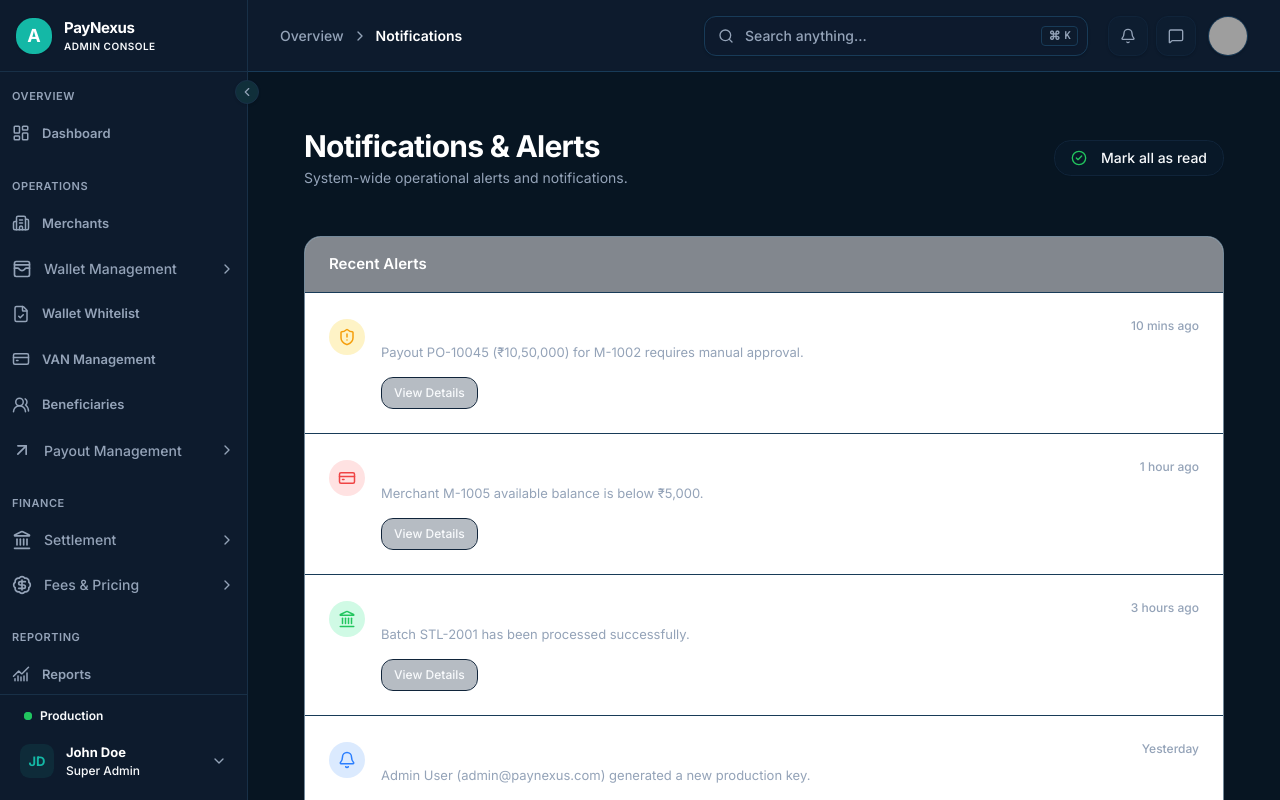
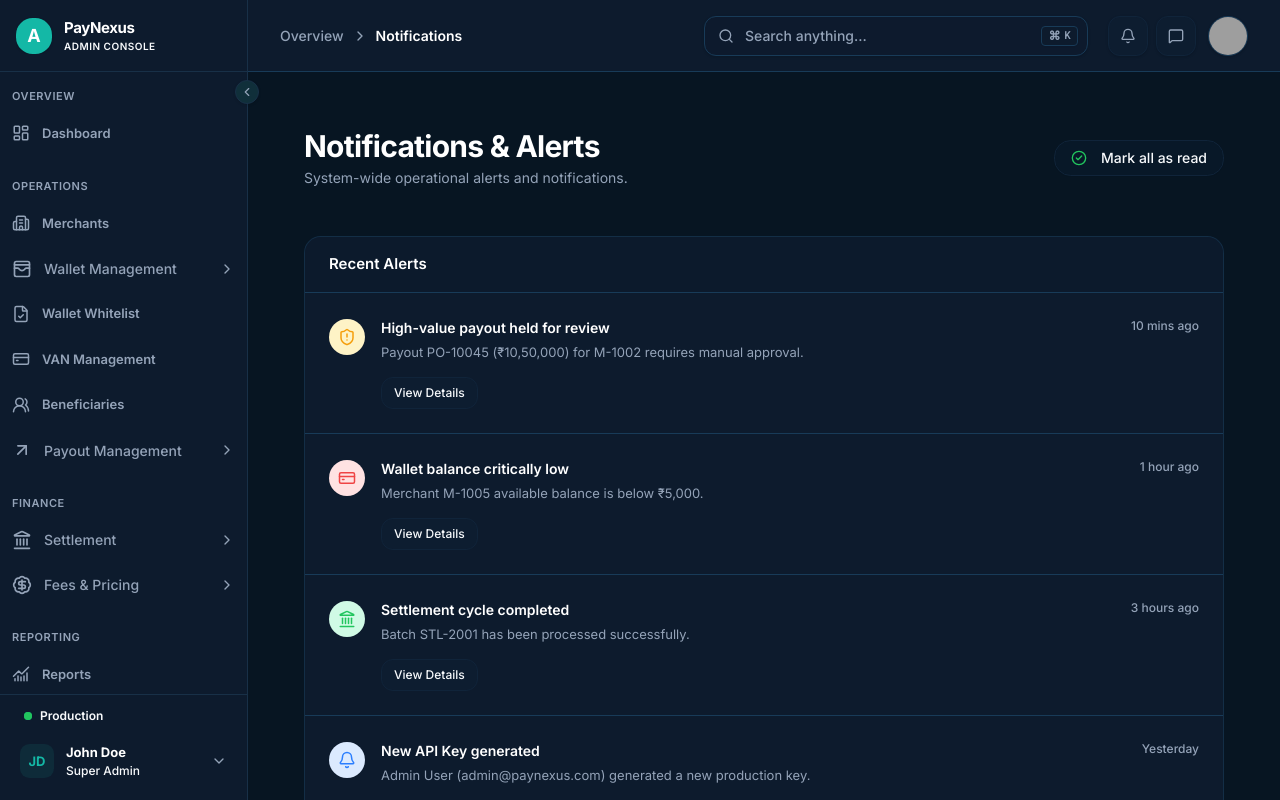
Before and after one commit to 0xkid-root/payoutClone, a Next.js app: page /notifications in a window 1280 px wide. Built offline with nearby package versions, Linux system fonts and the light colour scheme; grey boxes are pictures that could not be loaded.

Commit message:
style: apply dark theme color fixes to notifications-page.tsx

```diff
--- a/src/features/notification/components/notifications-page.tsx
+++ b/src/features/notification/components/notifications-page.tsx
@@ -52,7 +52,7 @@ export default function NotificationsPage() {
  actions={
  <Button
  variant="outline"
-            className="h-9 px-4 rounded-xl border-border/60 bg-white shadow-[0_1px_2px_0_rgba(0,0,0,0.01)] hover:bg-background border-border bg-background dark:hover:bg-card"
+ className="h-9 px-4 rounded-xl border-border/60 shadow-[0_1px_2px_0_rgba(0,0,0,0.01)] hover:bg-card border-border bg-card dark:hover:bg-card"
  >
  <CheckCircle2 className="mr-2 h-4 w-4 text-success" />
  Mark all as read
@@ -60,8 +60,8 @@ export default function NotificationsPage() {
  }
  />
 
-      <div className="flex flex-col rounded-xl border border-border/60 bg-white shadow-[0_1px_2px_0_rgba(0,0,0,0.01)] border-border bg-background overflow-hidden">
-        <div className="px-6 py-4 border-b border-border bg-background/50">
+ <div className="flex flex-col rounded-xl border border-border/60 shadow-[0_1px_2px_0_rgba(0,0,0,0.01)] border-border bg-card overflow-hidden">
+ <div className="px-6 py-4 border-b border-border bg-card/50">
  <h3 className="text-[15px] font-semibold text-foreground dark:text-white">
  Recent Alerts
  </h3>
@@ -70,7 +70,7 @@ export default function NotificationsPage() {
  {alerts.map((alert, i) => (
  <div
  key={i}
-              className={`flex items-start gap-4 p-5 sm:p-6 transition-colors hover:bg-background/80 dark:hover:bg-card/30 ${i !== alerts.length - 1 ? "border-b border-border" : ""}`}
+ className={`flex items-start gap-4 p-5 sm:p-6 transition-colors hover:bg-card/80 dark:hover:bg-card/30 ${i !== alerts.length - 1 ? "border-b border-border" : ""}`}
  >
  <div
  className={`mt-0.5 flex h-9 w-9 shrink-0 items-center justify-center rounded-full ${alert.bg} ${alert.color}`}
```
Lines whose indentation alone changed are shown as unchanged.
